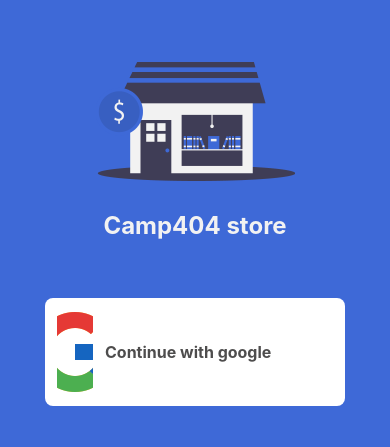
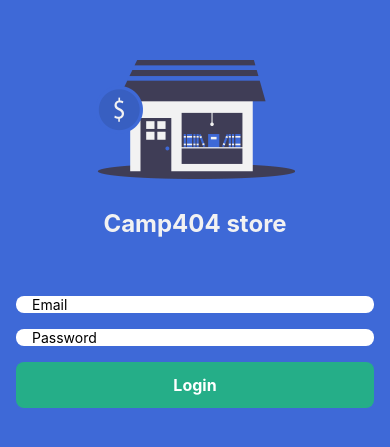
Before and after one commit to aditiafa112/camp404-2, a React Native app: screen /Login in a window 390 px wide. Shown: the part 209-656 px from the top of the page. Built offline with nearby package versions, Linux system fonts and the light colour scheme.

Commit message:
new login

```diff
--- a/src/pages/Login/index.js
+++ b/src/pages/Login/index.js
@@ -1,18 +1,41 @@
-import {Image, StyleSheet, Text, TouchableOpacity, View} from 'react-native';
-import React from 'react';
+import {
+  Image,
+  StyleSheet,
+  Text,
+  TextInput,
+  TouchableOpacity,
+  View,
+} from 'react-native';
+import React, {useState} from 'react';
 import Assets from '../../assets';
 
 const Login = ({navigation}) => {
+  const [email, setEmail] = useState('');
+  const [password, setPassword] = useState('');
   return (
     <View style={styles.page}>
       <Image source={Assets.ICLogo} style={styles.logo} />
       <Text style={styles.logoText}>Camp404 store</Text>
-      <TouchableOpacity
-        style={styles.btnLogin}
-        onPress={() => navigation.navigate('MainTab')}>
-        <Image source={Assets.ICGoogle} style={styles.imgGoogle} />
-        <Text style={styles.btnText}>Continue with google</Text>
-      </TouchableOpacity>
+      <View style={styles.form}>
+        <TextInput
+          style={styles.input}
+          onChangeText={setEmail}
+          value={email}
+          placeholder="Email"
+        />
+        <TextInput
+          style={styles.input}
+          onChangeText={setPassword}
+          value={password}
+          secureTextEntry
+          placeholder="Password"
+        />
+        <TouchableOpacity
+          style={styles.btnLogin}
+          onPress={() => navigation.navigate('MainTab')}>
+          <Text style={styles.btnText}>Login</Text>
+        </TouchableOpacity>
+      </View>
     </View>
   );
 };
@@ -38,23 +61,26 @@ const styles = StyleSheet.create({
     color: '#F2F2F2',
     marginBottom: 58,
   },
-  btnLogin: {
-    flexDirection: 'row',
-    alignItems: 'center',
+  form: {
+    marginHorizontal: 16,
+    width: '100%',
+    paddingHorizontal: 16,
+  },
+  input: {
     backgroundColor: '#fff',
     borderRadius: 8,
-    width: '100%',
-    maxWidth: 300,
+    marginBottom: 16,
+    paddingHorizontal: 16,
   },
-  imgGoogle: {
-    width: 36,
-    aspectRatio: 1,
-    marginHorizontal: 12,
-    marginVertical: 6,
+  btnLogin: {
+    backgroundColor: '#25AE88',
+    borderRadius: 8,
+    paddingVertical: 13,
+    alignItems: 'center',
   },
   btnText: {
     fontSize: 16,
     fontWeight: 'bold',
-    color: '#4E4D4D',
+    color: '#fff',
   },
 });
```
